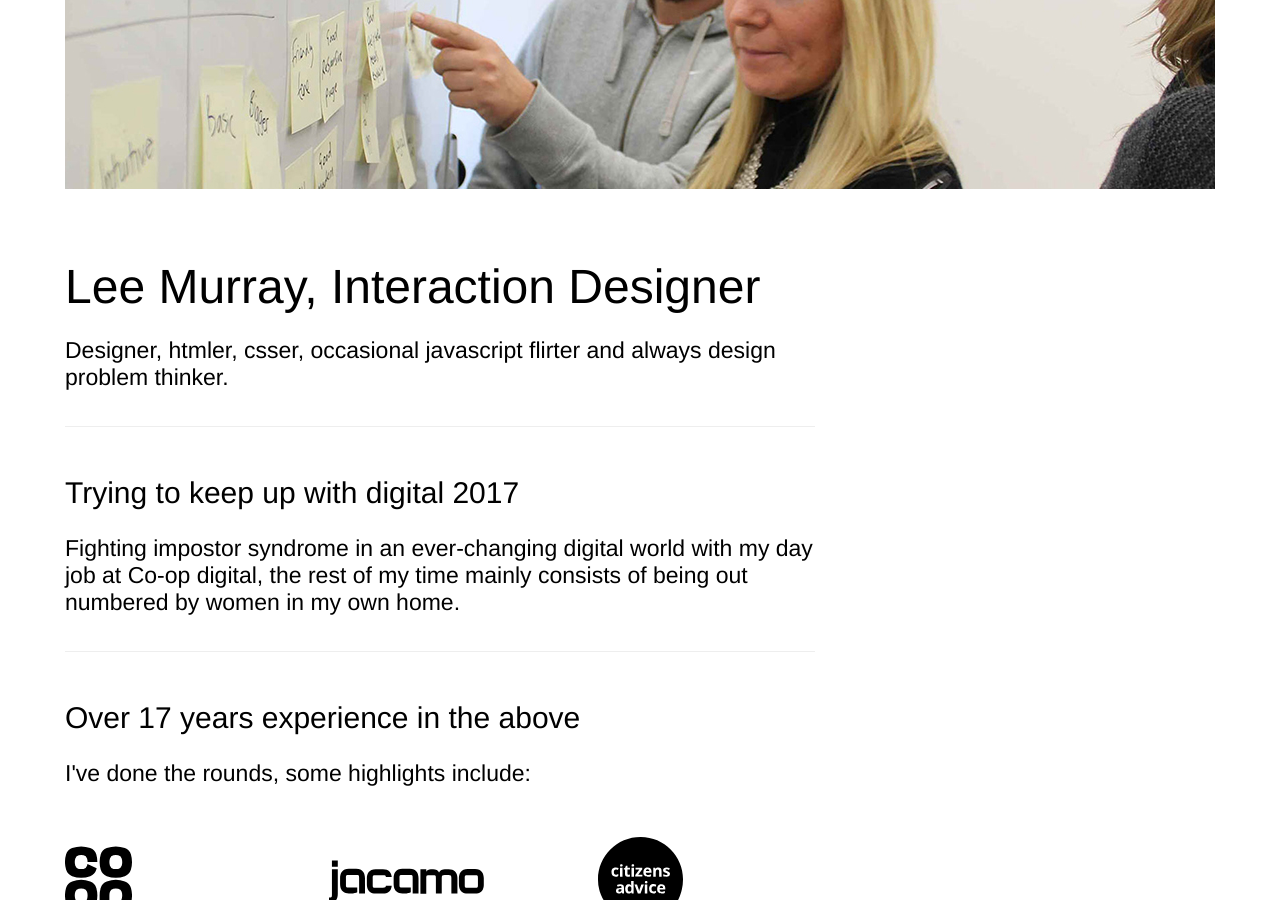
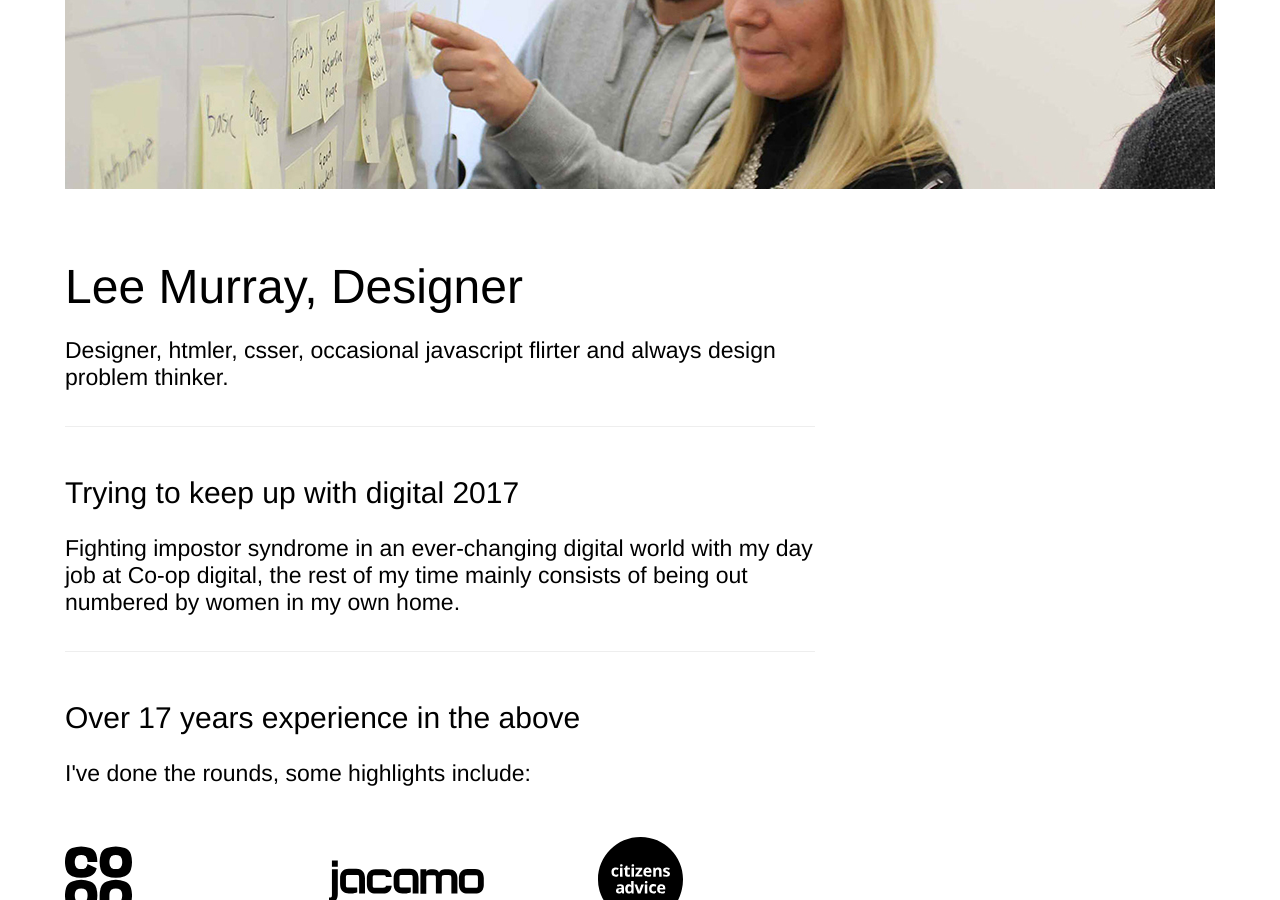
Before and after one commit to uxeskimo/uxeskimo, a Jekyll site: the page built from index.md, in a window 1280 px wide and 900 px high, scrolled down 382 px. Built offline with Jekyll 4.4.1, drawn with Linux system fonts in a browser that asks for light colours.

Commit message:
Home page content tweak

```diff
--- a/_config.yml
+++ b/_config.yml
@@ -8,7 +8,7 @@
 # Site settings
 title: Lee Murray
 email: uxeskimo@gmail.com
-description: I'm Lee Murray, Interaction Designer @CoopDigital, I make good websites and tweet @uxeskimo.
+description: Lee Murray, Manchester Designer.
 baseurl: "" # the subpath of your site, e.g. /blog
 url: "http://uxeskimo.co.uk" # the base hostname & protocol for your site
 twitter_username: uxeskimo
--- a/index.md
+++ b/index.md
@@ -1,10 +1,10 @@
 ---
 layout: home
-title: Lee Murray | Interaction Designer
+title: Lee Murray | Manchester Designer
 permalink: /
 ---
 
-<h1>Lee Murray, Interaction Designer</h1>
+<h1>Lee Murray, Designer</h1>
 
 <p class="border-text">Designer, htmler, csser, occasional javascript flirter and always design problem thinker.</p>
 
```
Also changed, not shown: 5 other files.
